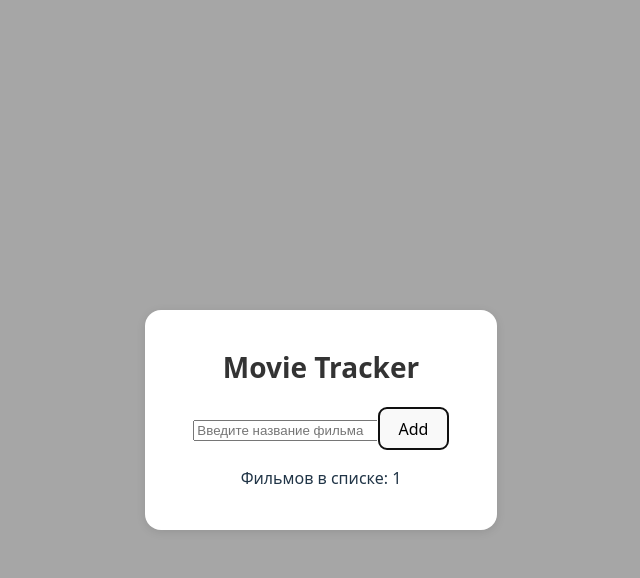
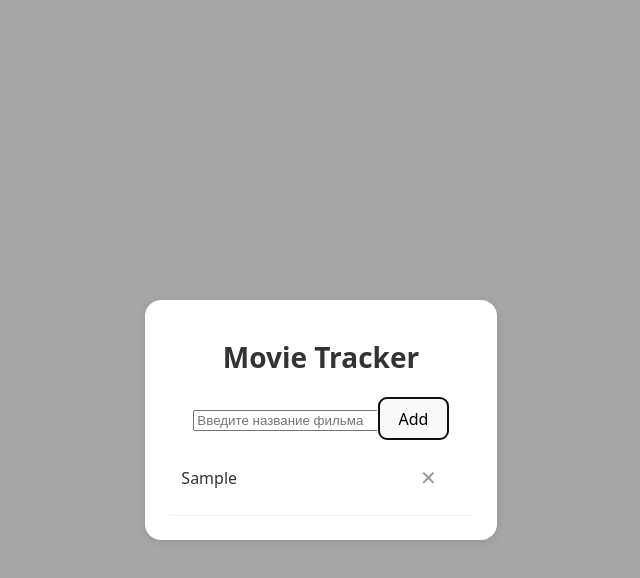
Before and after one commit to tatui1/movie-tracker-ts, a React (Vite) app: page / in a window 1280 px wide. Both pictures are taken after typing "Sample" into the empty fields and a click on the button "Add". Shown: the top 578 px of the page, without its empty margins (343-983 px from the left). Built offline with nearby package versions, Linux system fonts and the light colour scheme.

Commit message:
функция удаления

```diff
--- a/src/App.css
+++ b/src/App.css
@@ -64,3 +64,28 @@ h1 {
   margin-bottom: 24px;
   font-size: 28px;
 }
+.movie-item {
+  display: flex;
+  align-items: center;
+  justify-content: space-between;
+  padding: 12px;
+  border-bottom: 1px solid #eee;
+
+}
+.title {
+  font-size: 16px;
+  color: #333;
+}
+
+.delete {
+  background: none;
+  border: none;
+  font-size: 20px;
+  color: #999;
+}
+.empty {
+  text-align: center;
+  color: #999;
+
+  font-size: 18px;
+}
--- a/src/App.tsx
+++ b/src/App.tsx
@@ -1,5 +1,6 @@
 import { useState } from 'react'
 import { AddMovie } from './components/AddMovie/AddMovie'
+import { MovieList } from './components/MovieList/MovieList'
 import type { Movie } from './types'
 import './App.css'
 
@@ -13,14 +14,18 @@ function App() {
       watched: false,
       reaction: null
     }
-    setMovies([...movies, newMovie]);
+    setMovies([...movies, newMovie])
+  }
+
+  const deleteMovie = (id: number) => {
+    setMovies(movies.filter(movie => movie.id !== id))
   }
 
   return (
     <div className="app">
       <h1>Movie Tracker</h1>
       <AddMovie onAdd={addMovie} />
-      <p>Фильмов в списке: {movies.length}</p>
+      <MovieList movies={movies} onDelete={deleteMovie} />
     </div>
   )
 }
--- /dev/null
+++ b/src/components/MovieItem/MovieItem.tsx
@@ -0,0 +1,15 @@
+import type { Movie } from '../../types'
+
+interface MovieItemProps {
+  movie: Movie;
+  onDelete: (id: number) => void;
+}
+
+export const MovieItem = ({ movie, onDelete }: MovieItemProps) => {
+  return (
+    <div className="movie-item">
+      <span className="title">{movie.title}</span>
+      <button onClick={() => onDelete(movie.id)} className="delete">✕</button>
+    </div>
+  )
+}
--- /dev/null
+++ b/src/components/MovieList/MovieList.tsx
@@ -0,0 +1,25 @@
+import { MovieItem } from '../MovieItem/MovieItem'
+import type { Movie } from '../../types'
+
+interface MovieListProps {
+  movies: Movie[];
+  onDelete: (id: number) => void;
+}
+
+export const MovieList = ({ movies, onDelete }: MovieListProps) => {
+  if (movies.length === 0) {
+    return <p className="empty">Список фильмов пуст</p>
+  }
+
+  return (
+    <div className="movie-list">
+      {movies.map(movie => (
+        <MovieItem
+          key={movie.id}
+          movie={movie}
+          onDelete={onDelete}
+        />
+      ))}
+    </div>
+  )
+}
```
